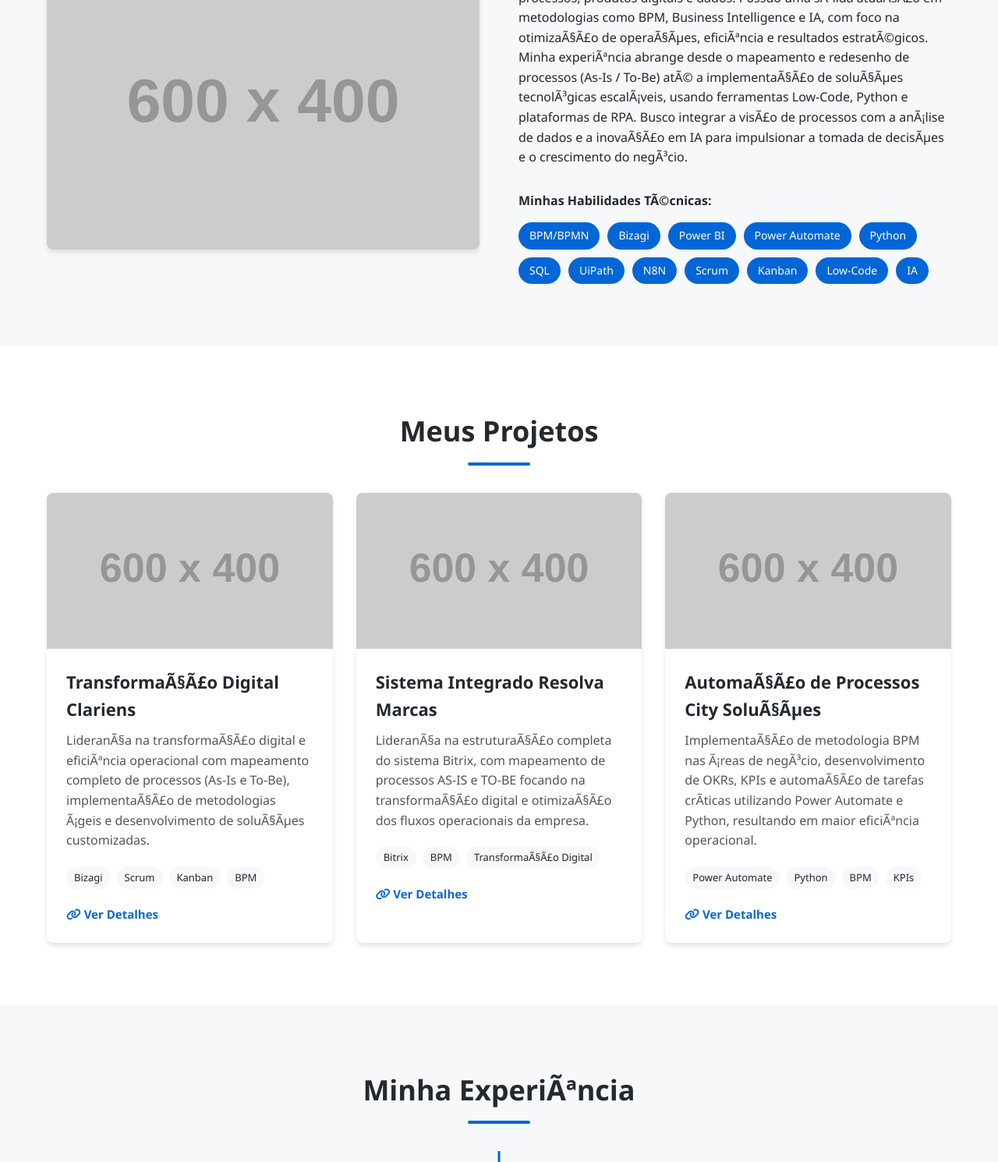
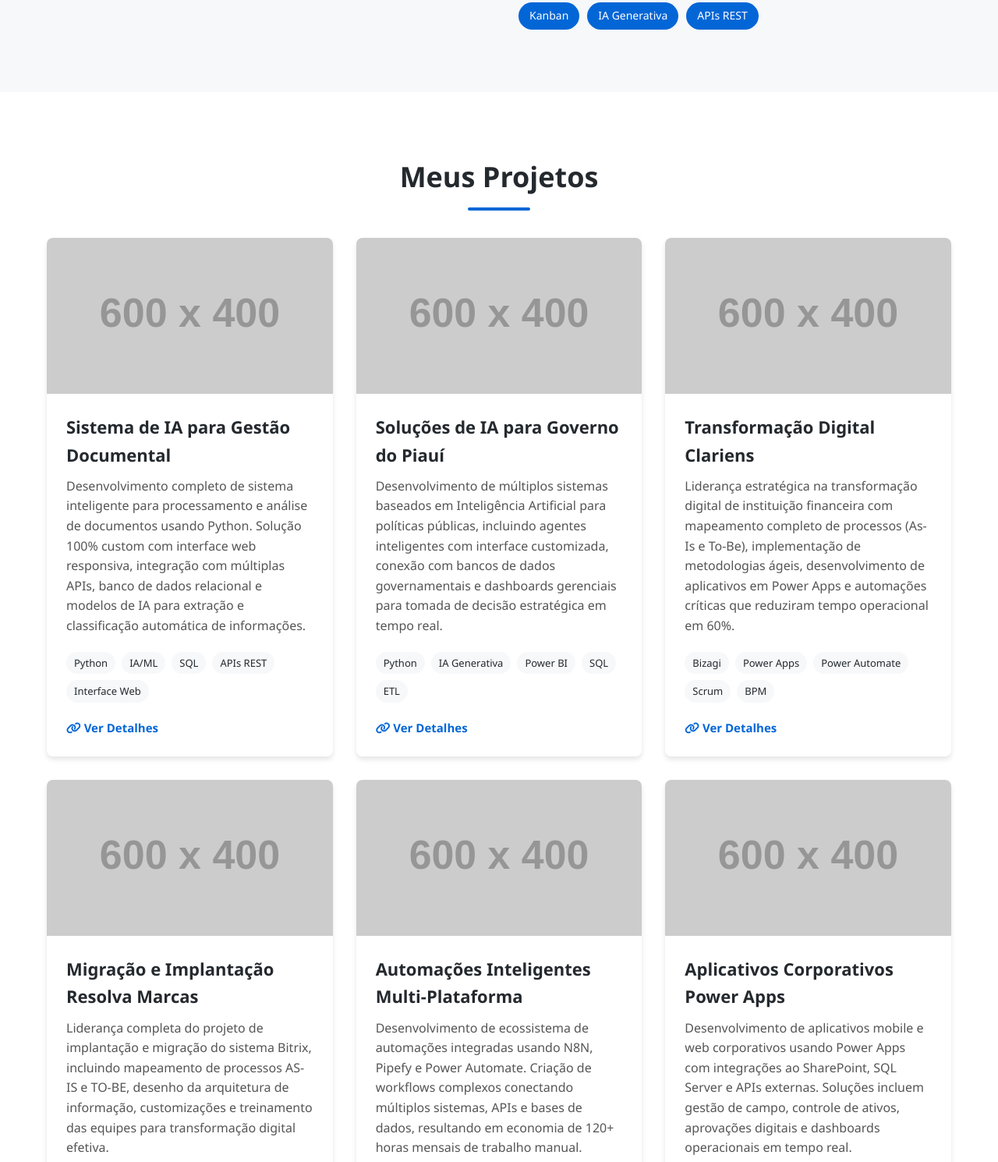
Before and after one commit to Gilcilene-Coder/Gilcilene-Coder.github.io, a plain HTML site: page index.html in a window 1280 px wide. Shown: the part 1310-2800 px from the top of the page at 78% size. Drawn offline with Linux system fonts and the light colour scheme; placeholder pictures from the web are drawn by us.

Commit message:
Update index.html

```diff
--- a/index.html
+++ b/index.html
@@ -1,21 +1,4 @@
-<div class="timeline-item">
-                    <div class="timeline-content">
-                        <span class="timeline-date">2018 - 2021</span>
-                        <h3>Análise e Desenvolvimento de Sistemas</h3>
-                        <h4>SENAI</h4>
-                        <p>Formação técnica em desenvolvimento de software, análise de sistemas e soluções tecnológicas.</p>
-                    </div>
-                </div>
-
-                <!-- Formação atual -->
-                <div class="timeline-item">
-                    <div class="timeline-content">
-                        <span class="timeline-date">2024 - 2027 (Previsto)</span>
-                        <h3>Gestão de Projetos e Processos</h3>
-                        <h4>Estácio</h4>
-                        <p>Formação com foco em gestão estratégica de projetos, processos de negócio e metodologias ágeis.</p>
-                    </div>
-                </div><!DOCTYPE html>
+<!DOCTYPE html>
 <html lang="pt-br">
 <head>
     <meta charset="UTF-8">
@@ -617,11 +600,9 @@
             animation: fadeInUp 0.5s ease forwards;
         }
     </style>
-    <!-- Link para Font Awesome para ícones -->
     <link rel="stylesheet" href="https://cdnjs.cloudflare.com/ajax/libs/font-awesome/6.4.0/css/all.min.css">
 </head>
 <body>
-    <!-- Cabeçalho e Navegação -->
     <header>
         <div class="container">
             <nav>
@@ -645,19 +626,17 @@
         </div>
     </header>
 
-    <!-- Seção Sobre -->
     <section id="sobre">
         <div class="container">
             <h2 class="section-title">Sobre Mim</h2>
             <div class="about-content">
                 <div class="about-img">
-                    <!-- Substitua pelo link da sua foto -->
                     <img src="https://placehold.co/600x400" alt="Foto de Perfil">
                 </div>
                 <div class="about-text">
                     <h3>Olá, eu sou Gilcilene Custódio!</h3>
-                    <p>Sou especialista em transformação digital, automação de processos, produtos digitais e dados. Possuo uma sólida atuação em metodologias como BPM, Business Intelligence e IA, com foco na otimização de operações, eficiência e resultados estratégicos.</p>
-                    <p>Minha experiência abrange desde o mapeamento e redesenho de processos (As-Is / To-Be) até a implementação de soluções tecnológicas escaláveis, usando ferramentas Low-Code, Python e plataformas de RPA. Busco integrar a visão de processos com a análise de dados e a inovação em IA para impulsionar a tomada de decisões e o crescimento do negócio.</p>
+                    <p>Sou especialista em transformação digital, automação de processos e desenvolvimento de produtos digitais com IA. Minha atuação combina conhecimento profundo em BPM, Business Intelligence e Inteligência Artificial, entregando soluções completas que otimizam operações e geram resultados estratégicos mensuráveis.</p>
+                    <p>Desenvolvo sistemas completos em Python com arquitetura de IA, desde o backend até interfaces intuitivas, incluindo integrações complexas com bancos de dados e APIs. Minha experiência abrange desde o mapeamento e redesenho de processos (As-Is / To-Be) até a implementação de soluções tecnológicas escaláveis usando ferramentas Low-Code/No-Code (Power Apps, Pipefy, N8N), RPA (UiPath, Power Automate) e desenvolvimento custom. Já entreguei sistemas de gestão documental com IA, aplicativos corporativos, automações críticas e migração/implantação de plataformas para diversos setores, incluindo projetos para o governo e instituições financeiras.</p>
 
                     <div class="skills">
                         <h4>Minhas Habilidades Técnicas:</h4>
@@ -670,10 +649,12 @@
                             <span class="skill-tag">SQL</span>
                             <span class="skill-tag">UiPath</span>
                             <span class="skill-tag">N8N</span>
+                            <span class="skill-tag">Pipefy</span>
+                            <span class="skill-tag">Power Apps</span>
                             <span class="skill-tag">Scrum</span>
                             <span class="skill-tag">Kanban</span>
-                            <span class="skill-tag">Low-Code</span>
-                            <span class="skill-tag">IA</span>
+                            <span class="skill-tag">IA Generativa</span>
+                            <span class="skill-tag">APIs REST</span>
                         </div>
                     </div>
                 </div>
@@ -681,23 +662,62 @@
         </div>
     </section>
 
-    <!-- Seção Projetos -->
     <section id="projetos" class="projects">
         <div class="container">
             <h2 class="section-title">Meus Projetos</h2>
             <div class="projects-grid">
-                <!-- Projeto 1 -->
+                <div class="project-card">
+                    <div class="project-img">
+                        <img src="https://placehold.co/600x400/6366f1/ffffff?text=IA+Documental" alt="Sistema IA Documental">
+                    </div>
+                    <div class="project-content">
+                        <h3>Sistema de IA para Gestão Documental</h3>
+                        <p>Desenvolvimento completo de sistema inteligente para processamento e análise de documentos usando Python. Solução 100% custom com interface web responsiva, integração com múltiplas APIs, banco de dados relacional e modelos de IA para extração e classificação automática de informações.</p>
+                        <div class="project-tech">
+                            <span>Python</span>
+                            <span>IA/ML</span>
+                            <span>SQL</span>
+                            <span>APIs REST</span>
+                            <span>Interface Web</span>
+                        </div>
+                        <div class="project-links">
+                            <a href="#"><i class="fas fa-link"></i> Ver Detalhes</a>
+                        </div>
+                    </div>
+                </div>
+
+                <div class="project-card">
+                    <div class="project-img">
+                        <img src="https://placehold.co/600x400/8b5cf6/ffffff?text=IA+Governo" alt="Sistemas IA Governamentais">
+                    </div>
+                    <div class="project-content">
+                        <h3>Soluções de IA para Governo do Piauí</h3>
+                        <p>Desenvolvimento de múltiplos sistemas baseados em Inteligência Artificial para políticas públicas, incluindo agentes inteligentes com interface customizada, conexão com bancos de dados governamentais e dashboards gerenciais para tomada de decisão estratégica em tempo real.</p>
+                        <div class="project-tech">
+                            <span>Python</span>
+                            <span>IA Generativa</span>
+                            <span>Power BI</span>
+                            <span>SQL</span>
+                            <span>ETL</span>
+                        </div>
+                        <div class="project-links">
+                            <a href="#"><i class="fas fa-link"></i> Ver Detalhes</a>
+                        </div>
+                    </div>
+                </div>
+
                 <div class="project-card">
                     <div class="project-img">
                         <img src="https://placehold.co/600x400/2a52be/ffffff?text=BPM+Clariens" alt="Projeto Clariens">
                     </div>
                     <div class="project-content">
                         <h3>Transformação Digital Clariens</h3>
-                        <p>Liderança na transformação digital e eficiência operacional com mapeamento completo de processos (As-Is e To-Be), implementação de metodologias ágeis e desenvolvimento de soluções customizadas.</p>
+                        <p>Liderança estratégica na transformação digital de instituição financeira com mapeamento completo de processos (As-Is e To-Be), implementação de metodologias ágeis, desenvolvimento de aplicativos em Power Apps e automações críticas que reduziram tempo operacional em 60%.</p>
                         <div class="project-tech">
                             <span>Bizagi</span>
+                            <span>Power Apps</span>
+                            <span>Power Automate</span>
                             <span>Scrum</span>
-                            <span>Kanban</span>
                             <span>BPM</span>
                         </div>
                         <div class="project-links">
@@ -706,18 +726,18 @@
                     </div>
                 </div>
 
-                <!-- Projeto 2 -->
                 <div class="project-card">
                     <div class="project-img">
                         <img src="https://placehold.co/600x400/2ea44f/ffffff?text=Bitrix+Resolva" alt="Projeto Resolva">
                     </div>
                     <div class="project-content">
-                        <h3>Sistema Integrado Resolva Marcas</h3>
-                        <p>Liderança na estruturação completa do sistema Bitrix, com mapeamento de processos AS-IS e TO-BE focando na transformação digital e otimização dos fluxos operacionais da empresa.</p>
+                        <h3>Migração e Implantação Resolva Marcas</h3>
+                        <p>Liderança completa do projeto de implantação e migração do sistema Bitrix, incluindo mapeamento de processos AS-IS e TO-BE, desenho da arquitetura de informação, customizações e treinamento das equipes para transformação digital efetiva.</p>
                         <div class="project-tech">
-                            <span>Bitrix</span>
+                            <span>Bitrix24</span>
                             <span>BPM</span>
-                            <span>Transformação Digital</span>
+                            <span>Migração de Dados</span>
+                            <span>Change Management</span>
                         </div>
                         <div class="project-links">
                             <a href="#"><i class="fas fa-link"></i> Ver Detalhes</a>
@@ -725,19 +745,38 @@
                     </div>
                 </div>
 
-                <!-- Projeto 3 -->
                 <div class="project-card">
                     <div class="project-img">
-                        <img src="https://placehold.co/600x400/e34c26/ffffff?text=Automação+City" alt="Projeto City">
+                        <img src="https://placehold.co/600x400/e34c26/ffffff?text=Automação+N8N" alt="Projeto Automações">
                     </div>
                     <div class="project-content">
-                        <h3>Automação de Processos City Soluções</h3>
-                        <p>Implementação de metodologia BPM nas áreas de negócio, desenvolvimento de OKRs, KPIs e automação de tarefas críticas utilizando Power Automate e Python, resultando em maior eficiência operacional.</p>
+                        <h3>Automações Inteligentes Multi-Plataforma</h3>
+                        <p>Desenvolvimento de ecossistema de automações integradas usando N8N, Pipefy e Power Automate. Criação de workflows complexos conectando múltiplos sistemas, APIs e bases de dados, resultando em economia de 120+ horas mensais de trabalho manual.</p>
                         <div class="project-tech">
+                            <span>N8N</span>
+                            <span>Pipefy</span>
                             <span>Power Automate</span>
-                            <span>Python</span>
-                            <span>BPM</span>
-                            <span>KPIs</span>
+                            <span>APIs</span>
+                            <span>Webhooks</span>
+                        </div>
+                        <div class="project-links">
+                            <a href="#"><i class="fas fa-link"></i> Ver Detalhes</a>
+                        </div>
+                    </div>
+                </div>
+
+                <div class="project-card">
+                    <div class="project-img">
+                        <img src="https://placehold.co/600x400/10b981/ffffff?text=Power+Apps" alt="Aplicativos Power Apps">
+                    </div>
+                    <div class="project-content">
+                        <h3>Aplicativos Corporativos Power Apps</h3>
+                        <p>Desenvolvimento de aplicativos mobile e web corporativos usando Power Apps com integrações ao SharePoint, SQL Server e APIs externas. Soluções incluem gestão de campo, controle de ativos, aprovações digitais e dashboards operacionais em tempo real.</p>
+                        <div class="project-tech">
+                            <span>Power Apps</span>
+                            <span>Power Automate</span>
+                            <span>SharePoint</span>
+                            <span>SQL Server</span>
                         </div>
                         <div class="project-links">
                             <a href="#"><i class="fas fa-link"></i> Ver Detalhes</a>
@@ -748,23 +787,20 @@
         </div>
     </section>
 
-    <!-- Seção Experiência -->
     <section id="experiencia" class="experience">
         <div class="container">
             <h2 class="section-title">Minha Experiência</h2>
 
             <div class="timeline">
-                <!-- Experiência 1 -->
                 <div class="timeline-item">
                     <div class="timeline-content">
                         <span class="timeline-date">Junho 2025 - Presente</span>
                         <h3>Consultora Analista em Gestão de Projetos</h3>
                         <h4>Governo do Piauí</h4>
-                        <p>Fortalecimento da gestão de projetos de tecnologia e dados para políticas públicas. Mapeamento e reprojeto de processos operacionais e fluxos de dados. Desenvolvimento de agentes inteligentes (IA) e dashboards gerenciais.</p>
+                        <p>Desenvolvimento de sistemas de IA com interface customizada para políticas públicas. Criação de agentes inteligentes integrados a bancos de dados governamentais. Mapeamento e otimização de processos operacionais. Desenvolvimento de dashboards gerenciais e soluções de análise de dados para tomada de decisão estratégica.</p>
                     </div>
                 </div>
 
-                <!-- Experiência 2 -->
                 <div class="timeline-item">
                     <div class="timeline-content">
                         <span class="timeline-date">Junho 2025 - Presente</span>
@@ -774,30 +810,45 @@
                     </div>
                 </div>
 
-                <!-- Experiência 3 -->
                 <div class="timeline-item">
                     <div class="timeline-content">
                         <span class="timeline-date">Abril 2025 - Presente</span>
                         <h3>Consultora de Processos/Requisitos</h3>
                         <h4>MASTER PROJECT (Clariens Instituição)</h4>
-                        <p>Liderança na transformação digital e eficiência operacional com mapeamento de processos (As-Is e To-Be). Modelagem de processos no Bizagi e gestão das entregas com Scrum e Kanban.</p>
+                        <p>Liderança na transformação digital de instituição financeira com mapeamento de processos (As-Is e To-Be) e modelagem no Bizagi. Desenvolvimento de aplicativos corporativos em Power Apps com integrações. Criação de automações críticas com Power Automate. Gestão ágil de entregas com Scrum e Kanban, resultando em ganhos significativos de eficiência operacional.</p>
                     </div>
                 </div>
 
-                <!-- Experiência 4 -->
                 <div class="timeline-item">
                     <div class="timeline-content">
                         <span class="timeline-date">Janeiro 2025 - Maio 2025</span>
                         <h3>Analista de Processos e Desenvolvimento</h3>
                         <h4>MASTER PROJECT</h4>
-                        <p>Liderança estratégica na transformação digital, integrando visão de processos e soluções customizadas. Desenvolvimento de automações e integrações (N8N, Power Apps), e criação de IAs personalizadas.</p>
+                        <p>Liderança estratégica na transformação digital, integrando visão de processos e desenvolvimento de soluções customizadas. Criação de automações complexas com N8N e Power Automate. Desenvolvimento de aplicativos em Power Apps e Pipefy. Implementação de IAs personalizadas para otimização de processos. Implantação e migração de sistemas corporativos.</p>
+                    </div>
+                </div>
+
+                <div class="timeline-item">
+                    <div class="timeline-content">
+                        <span class="timeline-date">2018 - 2021</span>
+                        <h3>Análise e Desenvolvimento de Sistemas</h3>
+                        <h4>SENAI</h4>
+                        <p>Formação técnica em desenvolvimento de software, análise de sistemas e soluções tecnológicas.</p>
+                    </div>
+                </div>
+
+                <div class="timeline-item">
+                    <div class="timeline-content">
+                        <span class="timeline-date">2024 - 2027 (Previsto)</span>
+                        <h3>Gestão de Projetos e Processos</h3>
+                        <h4>Estácio</h4>
+                        <p>Formação com foco em gestão estratégica de projetos, processos de negócio e metodologias ágeis.</p>
                     </div>
                 </div>
             </div>
         </div>
     </section>
 
-    <!-- Seção Contato -->
     <section id="contato" class="contact">
         <div class="container">
             <h2 class="section-title">Entre em Contato</h2>
@@ -844,12 +895,11 @@
         </div>
     </section>
 
-    <!-- Rodapé -->
     <footer>
         <div class="container">
             <div class="footer-content">
                 <div class="social-links">
-                    <a href="https://www.linkedin.com/in/gilcilene-custodio"><i class="fab fa-linkedin"></i></a>
+                    <a href="https://www.linkedin.com/in/gilcilene-custodio" target="_blank"><i class="fab fa-linkedin"></i></a>
                     <a href="#"><i class="fab fa-github"></i></a>
                     <a href="#"><i class="fab fa-twitter"></i></a>
                     <a href="#"><i class="fab fa-instagram"></i></a>
@@ -863,27 +913,22 @@
     </footer>
 
     <script>
-        // Script para animar elementos quando entram na viewport
         document.addEventListener('DOMContentLoaded', () => {
-            // Seleciona todos os elementos que queremos animar
             const elements = document.querySelectorAll('.about-content, .project-card, .timeline-item');
 
-            // Configuração do Intersection Observer
             const observer = new IntersectionObserver((entries) => {
                 entries.forEach(entry => {
                     if (entry.isIntersecting) {
                         entry.target.classList.add('fade-in-up');
-                        observer.unobserve(entry.target); // Para de observar após animar
+                        observer.unobserve(entry.target);
                     }
                 });
-            }, { threshold: 0.2 }); // 20% do elemento visível para ativar
+            }, { threshold: 0.2 });
 
-            // Observa cada elemento
             elements.forEach(element => {
                 observer.observe(element);
             });
 
-            // Scroll suave para links internos
             document.querySelectorAll('a[href^="#"]').forEach(anchor => {
                 anchor.addEventListener('click', function (e) {
                     e.preventDefault();
```
